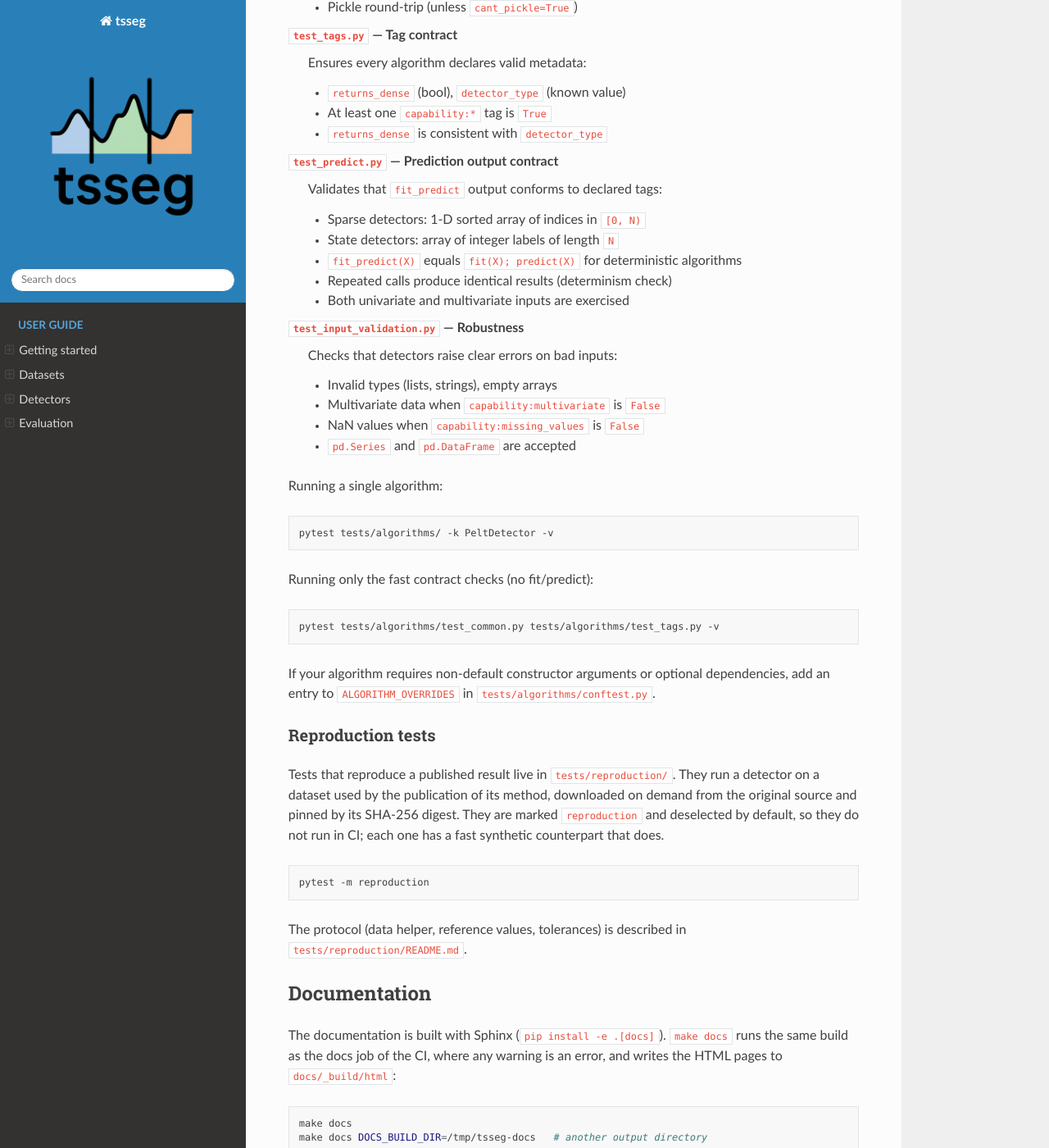
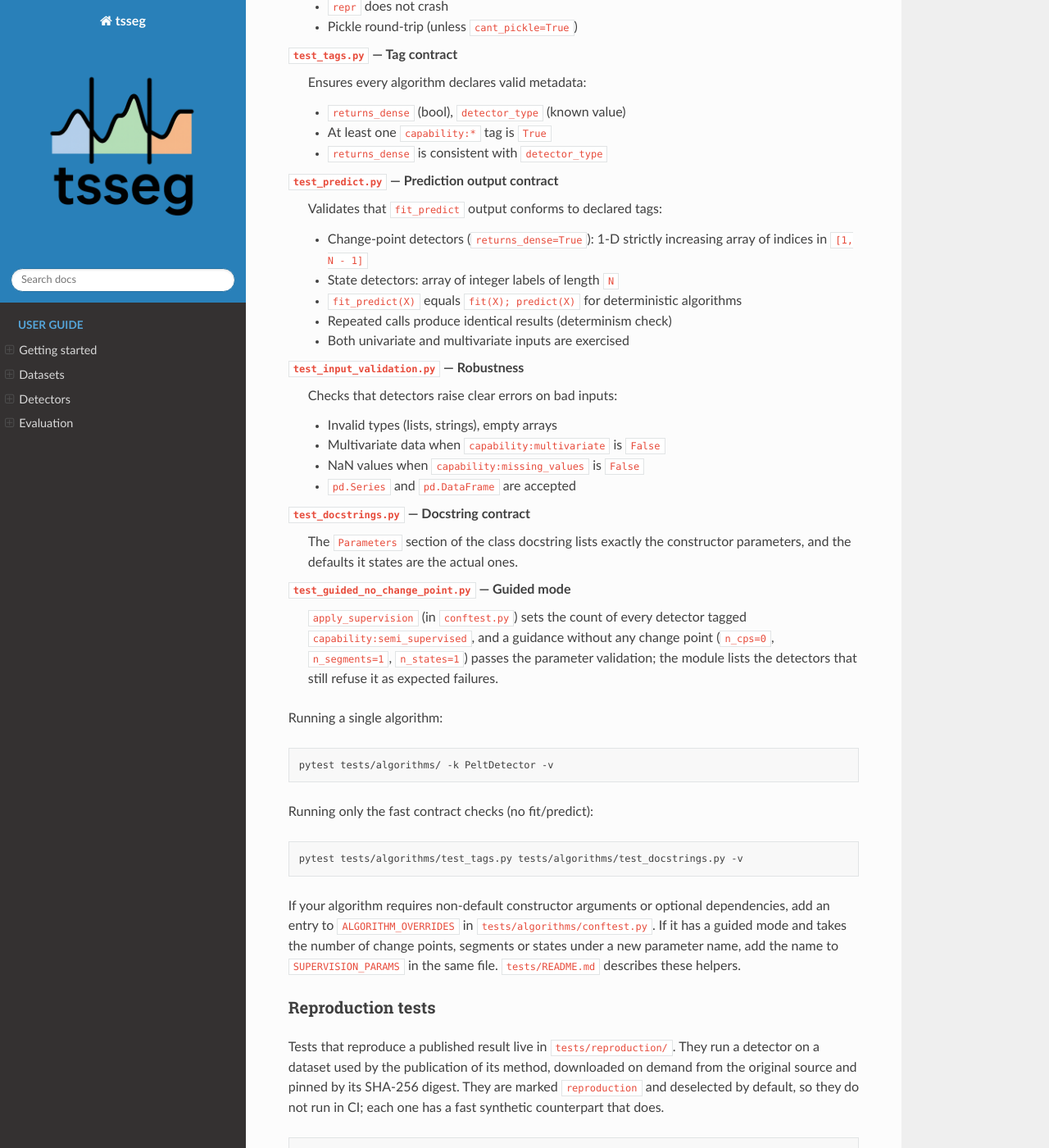
Before and after one commit to fchavelli/tsseg, a Sphinx documentation site: the page built from docs/guides/contributing.rst, in a window 1280 px wide and 1400 px high, scrolled down 1705 px. Shown: the whole window at 82% size. Built offline with Sphinx 7.4.7 and the Read the Docs theme 3.1.0, drawn with Linux system fonts in a browser that asks for light colours; pages that are not in the unit, such as notebooks, are missing from menus; some of the changed text lies outside the part shown.

Commit message:
docs: describe the current test suite in tests/README.md and the contributing guide
tests/README.md described files and names that no longer exist
(test_fit_predict.py, test_instantiation.py, ALGORITHM_CONFIGS,
fit_predict_result). It now describes the algorithm fixture, the
overrides, the guidance helper and the synthetic data, and how to add a
detector.

The contributing guide listed four generic test modules (there are six),
gave the change-point contract as sorted indices in [0, N) (the tests
require strictly increasing indices in [1, N - 1]), and its fast checks
without fit/predict included test_common.py, which fits detectors. The CI
also installs the changeforest extra, missing from the guide and from a
Makefile comment.

```diff
--- a/docs/changelog.rst
+++ b/docs/changelog.rst
@@ -30,6 +30,11 @@
   documents; the parameter check refused it.
 * Docs: the BinSeg page listed an ``"ar"`` cost model, which the parameter
   check refuses, and omitted ``"cosine"``, which it accepts.
+* Docs: the contributing guide names the six modules of the generic detector
+  test suite (it listed four), states the change-point output they check
+  (strictly increasing indices in ``[1, N - 1]``) and the extras the CI
+  installs; ``tests/README.md`` describes the current helpers of
+  ``tests/algorithms/conftest.py``.
 
 * ``AutoPlaitDetector`` no longer needs a C binary: the C code of Matsubara et
   al. (version of June 18, 2014) is translated to Python and compiled with
--- a/docs/guides/contributing.rst
+++ b/docs/guides/contributing.rst
@@ -68,7 +68,7 @@
 sufficient for it to be exercised by all generic checks — no manual test
 registration required.
 
-The suite is organised into four modules:
+The generic checks are organised into six modules:
 
 ``test_common.py`` — **Estimator contract** (scikit-learn style)
     Verifies the generic API contract that every ``BaseSegmenter`` must honour:
@@ -92,7 +92,8 @@
 ``test_predict.py`` — **Prediction output contract**
     Validates that ``fit_predict`` output conforms to declared tags:
 
-    * Sparse detectors: 1-D sorted array of indices in ``[0, N)``
+    * Change-point detectors (``returns_dense=True``): 1-D strictly increasing
+      array of indices in ``[1, N - 1]``
     * State detectors: array of integer labels of length ``N``
     * ``fit_predict(X)`` equals ``fit(X); predict(X)`` for deterministic algorithms
     * Repeated calls produce identical results (determinism check)
@@ -106,6 +107,17 @@
     * NaN values when ``capability:missing_values`` is ``False``
     * ``pd.Series`` and ``pd.DataFrame`` are accepted
 
+``test_docstrings.py`` — **Docstring contract**
+    The ``Parameters`` section of the class docstring lists exactly the
+    constructor parameters, and the defaults it states are the actual ones.
+
+``test_guided_no_change_point.py`` — **Guided mode**
+    ``apply_supervision`` (in ``conftest.py``) sets the count of every
+    detector tagged ``capability:semi_supervised``, and a guidance without
+    any change point (``n_cps=0``, ``n_segments=1``, ``n_states=1``) passes
+    the parameter validation; the module lists the detectors that still
+    refuse it as expected failures.
+
 Running a single algorithm:
 
 .. code-block:: bash
@@ -116,11 +128,14 @@
 
 .. code-block:: bash
 
-    pytest tests/algorithms/test_common.py tests/algorithms/test_tags.py -v
+    pytest tests/algorithms/test_tags.py tests/algorithms/test_docstrings.py -v
 
 If your algorithm requires non-default constructor arguments or optional
 dependencies, add an entry to ``ALGORITHM_OVERRIDES`` in
-``tests/algorithms/conftest.py``.
+``tests/algorithms/conftest.py``. If it has a guided mode and takes the number
+of change points, segments or states under a new parameter name, add the name
+to ``SUPERVISION_PARAMS`` in the same file. ``tests/README.md`` describes these
+helpers.
 
 Reproduction tests
 ^^^^^^^^^^^^^^^^^^
```
Also changed, not shown: other parts of docs/guides/contributing.rst (+1 -1 lines), 2 other files.
